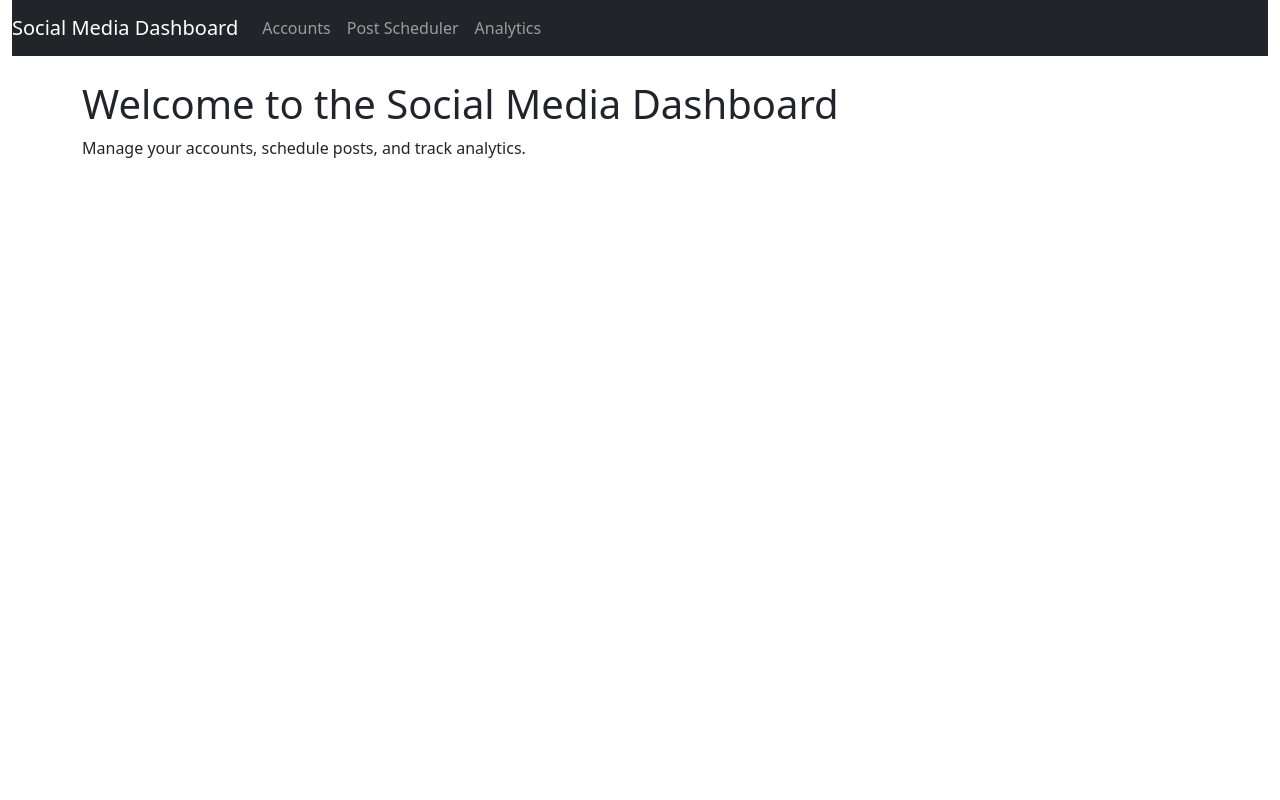
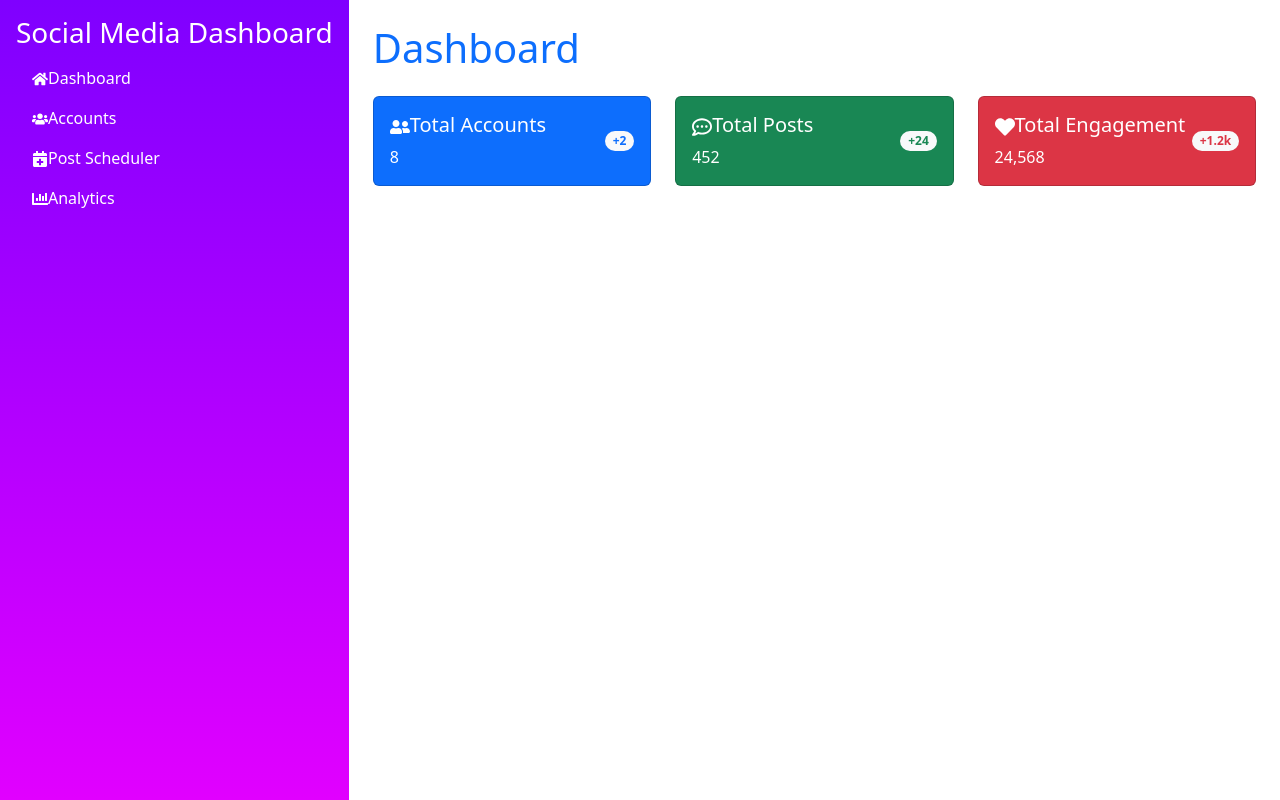
Before and after one commit to minnukota381/Social-Media-Dashboard-UI-React, a React (Create React App) app: page / in a window 1280 px wide. Built offline with nearby package versions, Linux system fonts and the light colour scheme.

Commit message:
update | SMD

```diff
--- a/package.json
+++ b/package.json
@@ -6,9 +6,14 @@
     "@testing-library/jest-dom": "^5.17.0",
     "@testing-library/react": "^13.4.0",
     "@testing-library/user-event": "^13.5.0",
+    "bootstrap": "^5.3.3",
+    "chart.js": "^4.4.3",
     "react": "^18.3.1",
+    "react-chartjs-2": "^5.2.0",
     "react-dom": "^18.3.1",
+    "react-router-dom": "^6.23.1",
     "react-scripts": "5.0.1",
+    "reactstrap": "^9.2.2",
     "web-vitals": "^2.1.4"
   },
   "scripts": {
--- a/src/App.css
+++ b/src/App.css
@@ -1,38 +1,26 @@
-.App {
-  text-align: center;
+/* App.css */
+.card {
+  transition: all 0.3s ease-in-out;
 }
 
-.App-logo {
-  height: 40vmin;
-  pointer-events: none;
+.card:hover {
+  transform: translateY(-5px);
+  box-shadow: 0 10px 20px rgba(0, 0, 0, 0.2);
 }
 
-@media (prefers-reduced-motion: no-preference) {
-  .App-logo {
-    animation: App-logo-spin infinite 20s linear;
-  }
+.sidebar {
+  background: linear-gradient(to bottom, #7f00ff, #e100ff);
+  color: #fff;
+  min-height: 100vh;
+  padding: 1rem;
 }
 
-.App-header {
-  background-color: #282c34;
-  min-height: 100vh;
-  display: flex;
-  flex-direction: column;
-  align-items: center;
-  justify-content: center;
-  font-size: calc(10px + 2vmin);
-  color: white;
+.sidebar .nav-link {
+  color: #fff;
+  transition: all 0.3s ease-in-out;
 }
 
-.App-link {
-  color: #61dafb;
+.sidebar .nav-link:hover {
+  color: #ffc107;
+  transform: translateX(5px);
 }
-
-@keyframes App-logo-spin {
-  from {
-    transform: rotate(0deg);
-  }
-  to {
-    transform: rotate(360deg);
-  }
-}
--- a/src/App.js
+++ b/src/App.js
@@ -1,46 +1,25 @@
 import React from 'react';
-import { BrowserRouter as Router, Switch, Route, Link } from 'react-router-dom';
+import { BrowserRouter as Router, Route, Link, Routes } from 'react-router-dom';
 import 'bootstrap/dist/css/bootstrap.min.css';
+import './App.css'; // Import your custom CSS file
 import Dashboard from './components/Dashboard';
 import SocialAccounts from './components/SocialAccounts';
 import PostScheduler from './components/PostScheduler';
 import AnalyticsView from './components/AnalyticsView';
-
+import Sidebar from './components/SideBar'; // Update this line
 function App() {
   return (
     <Router>
-      <div className="container-fluid">
-        <nav className="navbar navbar-expand-lg navbar-dark bg-dark">
-          <Link className="navbar-brand" to="/">Social Media Dashboard</Link>
-          <div className="collapse navbar-collapse">
-            <ul className="navbar-nav mr-auto">
-              <li className="nav-item">
-                <Link className="nav-link" to="/accounts">Accounts</Link>
-              </li>
-              <li className="nav-item">
-                <Link className="nav-link" to="/scheduler">Post Scheduler</Link>
-              </li>
-              <li className="nav-item">
-                <Link className="nav-link" to="/analytics">Analytics</Link>
-              </li>
-            </ul>
-          </div>
-        </nav>
-
-        <Switch>
-          <Route path="/accounts">
-            <SocialAccounts />
-          </Route>
-          <Route path="/scheduler">
-            <PostScheduler />
-          </Route>
-          <Route path="/analytics">
-            <AnalyticsView />
-          </Route>
-          <Route path="/">
-            <Dashboard />
-          </Route>
-        </Switch>
+      <div className="d-flex">
+        <Sidebar />
+        <div className="flex-grow-1">
+          <Routes>
+            <Route path="/accounts" element={<SocialAccounts />} />
+            <Route path="/scheduler" element={<PostScheduler />} />
+            <Route path="/analytics" element={<AnalyticsView />} />
+            <Route path="/" element={<Dashboard />} />
+          </Routes>
+        </div>
       </div>
     </Router>
   );
--- a/src/components/AnalyticsView.js
+++ b/src/components/AnalyticsView.js
@@ -1,18 +1,69 @@
 // components/AnalyticsView.js
 import React, { useState, useEffect } from 'react';
+import { Line } from 'react-chartjs-2';
+import { Card, CardBody, CardTitle, CardText, Row, Col } from 'reactstrap';
+import Chart from 'chart.js/auto';
 
 function AnalyticsView() {
-  const [analytics, setAnalytics] = useState({});
+  const [analytics, setAnalytics] = useState({
+    labels: [],
+    datasets: [
+      {
+        label: 'Engagement',
+        data: [],
+        fill: false,
+        borderColor: 'rgba(75,192,192,1)',
+      },
+    ],
+  });
 
   useEffect(() => {
     // Fetch analytics data from API
     // and update the 'analytics' state
+    const mockData = {
+      labels: ['Jan', 'Feb', 'Mar', 'Apr', 'May', 'Jun', 'Jul'],
+      datasets: [
+        {
+          label: 'Engagement',
+          data: [12, 19, 3, 17, 28, 24, 7],
+          fill: false,
+          borderColor: 'rgba(75,192,192,1)',
+        },
+      ],
+    };
+    setAnalytics(mockData);
   }, []);
 
   return (
-    <div className="container mt-4">
-      <h2>Analytics</h2>
-      {/* Render analytics data using Bootstrap components */}
+    <div className="container-fluid p-4">
+      <h1 className="mb-4">Analytics</h1>
+      <Row>
+        <Col md={8}>
+          <Card>
+            <CardBody>
+              <CardTitle tag="h5">Engagement Over Time</CardTitle>
+              <Line data={analytics} />
+            </CardBody>
+          </Card>
+        </Col>
+        <Col md={4}>
+          <Card className="mb-4">
+            <CardBody>
+              <CardTitle tag="h5">Total Engagement</CardTitle>
+              <CardText>24,568</CardText>
+            </CardBody>
+          </Card>
+          <Card className="mb-4">
+            <CardBody>
+              <CardTitle tag="h5">Top Post</CardTitle>
+              <CardText>
+                "Check out our new product launch!" <br />
+                Engagement: 8,246
+              </CardText>
+            </CardBody>
+          </Card>
+        </Col>
+      </Row>
     </div>
   );
 }
--- a/src/components/Dashboard.js
+++ b/src/components/Dashboard.js
@@ -1,10 +1,68 @@
+// components/Dashboard.js
 import React from 'react';
+import { Card, CardBody, CardTitle, CardText, Row, Col, Badge } from 'reactstrap';
+import { FaUserFriends, FaRegCommentDots, FaHeart } from 'react-icons/fa';
 
 function Dashboard() {
   return (
-    <div className="container mt-4">
-      <h1>Welcome to the Social Media Dashboard</h1>
-      <p>Manage your accounts, schedule posts, and track analytics.</p>
+    <div className="container-fluid p-4">
+      <h1 className="mb-4 text-primary">Dashboard</h1>
+      <Row>
+        <Col md={4}>
+          <Card className="text-white bg-primary mb-4">
+            <CardBody>
+              <div className="d-flex justify-content-between align-items-center">
+                <div>
+                  <CardTitle tag="h5">
+                    <FaUserFriends className="mr-2" />
+                    Total Accounts
+                  </CardTitle>
+                  <CardText>8</CardText>
+                </div>
+                <Badge pill color="light" className="text-primary">
+                  +2
+                </Badge>
+              </div>
+            </CardBody>
+          </Card>
+        </Col>
+        <Col md={4}>
+          <Card className="text-white bg-success mb-4">
+            <CardBody>
+              <div className="d-flex justify-content-between align-items-center">
+                <div>
+                  <CardTitle tag="h5">
+                    <FaRegCommentDots className="mr-2" />
+                    Total Posts
+                  </CardTitle>
+                  <CardText>452</CardText>
+                </div>
+                <Badge pill color="light" className="text-success">
+                  +24
+                </Badge>
+              </div>
+            </CardBody>
+          </Card>
+        </Col>
+        <Col md={4}>
+          <Card className="text-white bg-danger mb-4">
+            <CardBody>
+              <div className="d-flex justify-content-between align-items-center">
+                <div>
+                  <CardTitle tag="h5">
+                    <FaHeart className="mr-2" />
+                    Total Engagement
+                  </CardTitle>
+                  <CardText>24,568</CardText>
+                </div>
+                <Badge pill color="light" className="text-danger">
+                  +1.2k
+                </Badge>
+              </div>
+            </CardBody>
+          </Card>
+        </Col>
+      </Row>
     </div>
   );
 }
--- a/src/components/PostScheduler.js
+++ b/src/components/PostScheduler.js
@@ -1,5 +1,6 @@
 // components/PostScheduler.js
 import React, { useState } from 'react';
+import { Form, FormGroup, Label, Input, Button, Row, Col } from 'reactstrap';
 
 function PostScheduler() {
   const [post, setPost] = useState({
@@ -19,36 +20,42 @@ function PostScheduler() {
   };
 
   return (
-    <div className="container mt-4">
-      <h2>Schedule a Post</h2>
-      <form onSubmit={handleSubmit}>
-        <div className="form-group">
-          <textarea
-            className="form-control"
-            rows="3"
-            placeholder="Enter your post content"
+    <div className="container-fluid p-4">
+      <h1 className="mb-4">Schedule a Post</h1>
+      <Form onSubmit={handleSubmit}>
+        <FormGroup>
+          <Label for="postContent">Post Content</Label>
+          <Input
+            type="textarea"
             name="content"
+            id="postContent"
             value={post.content}
             onChange={handleChange}
-          ></textarea>
-        </div>
-        <div className="form-group">
-          <input
-            type="datetime-local"
-            className="form-control"
-            name="scheduledTime"
-            value={post.scheduledTime}
-            onChange={handleChange}
+            rows="3"
           />
-        </div>
-        <div className="form-group">
-          <label>Select accounts:</label>
-          {/* Add checkboxes or dropdown for account selection */}
-        </div>
-        <button type="submit" className="btn btn-primary">
-          Schedule Post
-        </button>
-      </form>
+        </FormGroup>
+        <Row>
+          <Col md={6}>
+            <FormGroup>
+              <Label for="scheduledTime">Scheduled Time</Label>
+              <Input
+                type="datetime-local"
+                name="scheduledTime"
+                id="scheduledTime"
+                value={post.scheduledTime}
+                onChange={handleChange}
+              />
+            </FormGroup>
+          </Col>
+          <Col md={6}>
+            <FormGroup>
+              <Label>Select Accounts</Label>
+              {/* Add checkboxes or dropdown for account selection */}
+            </FormGroup>
+          </Col>
+        </Row>
+        <Button color="primary" type="submit">Schedule Post</Button>
+      </Form>
     </div>
   );
 }
--- /dev/null
+++ b/src/components/SideBar.js
@@ -0,0 +1,42 @@
+// components/Sidebar.js
+import React from 'react';
+import { Link } from 'react-router-dom';
+import { FaHome, FaUsers, FaCalendarPlus, FaChartBar } from 'react-icons/fa';
+
+function Sidebar() {
+  return (
+    <div className="sidebar">
+      <div className="sidebar-header">
+        <h3>Social Media Dashboard</h3>
+      </div>
+      <ul className="nav flex-column">
+        <li className="nav-item">
+          <Link className="nav-link" to="/">
+            <FaHome className="mr-2" />
+            <span>Dashboard</span>
+          </Link>
+        </li>
+        <li className="nav-item">
+          <Link className="nav-link" to="/accounts">
+            <FaUsers className="mr-2" />
+            <span>Accounts</span>
+          </Link>
+        </li>
+        <li className="nav-item">
+          <Link className="nav-link" to="/scheduler">
+            <FaCalendarPlus className="mr-2" />
+            <span>Post Scheduler</span>
+          </Link>
+        </li>
+        <li className="nav-item">
+          <Link className="nav-link" to="/analytics">
+            <FaChartBar className="mr-2" />
+            <span>Analytics</span>
+          </Link>
+        </li>
+      </ul>
+    </div>
+  );
+}
+
+export default Sidebar;
```
Also changed, not shown: src/components/SocialAccounts.js (+32 -14 lines), 1 other file (tests, documents, lock files or other folders).
